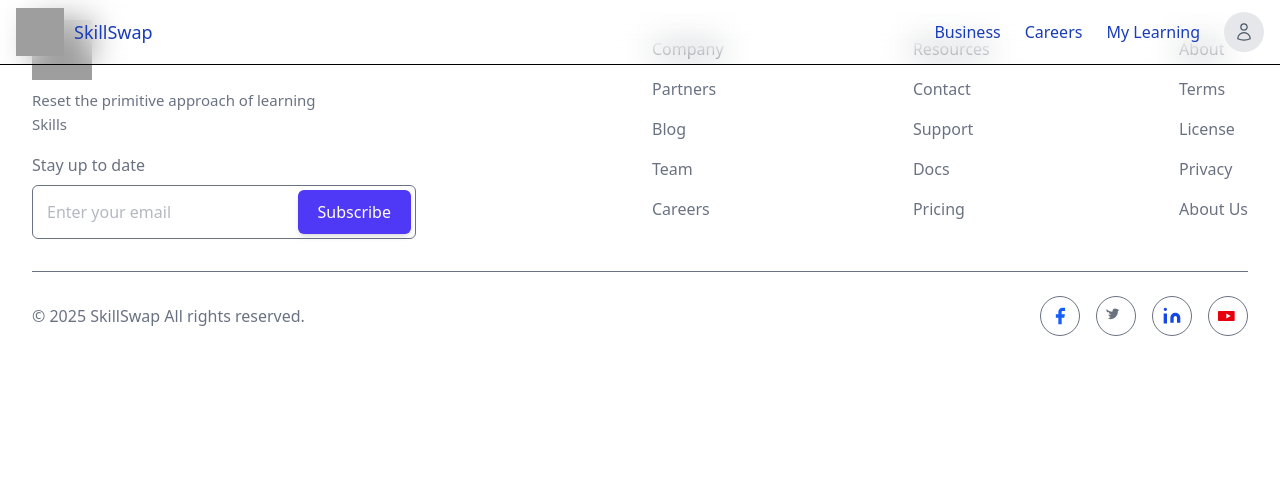
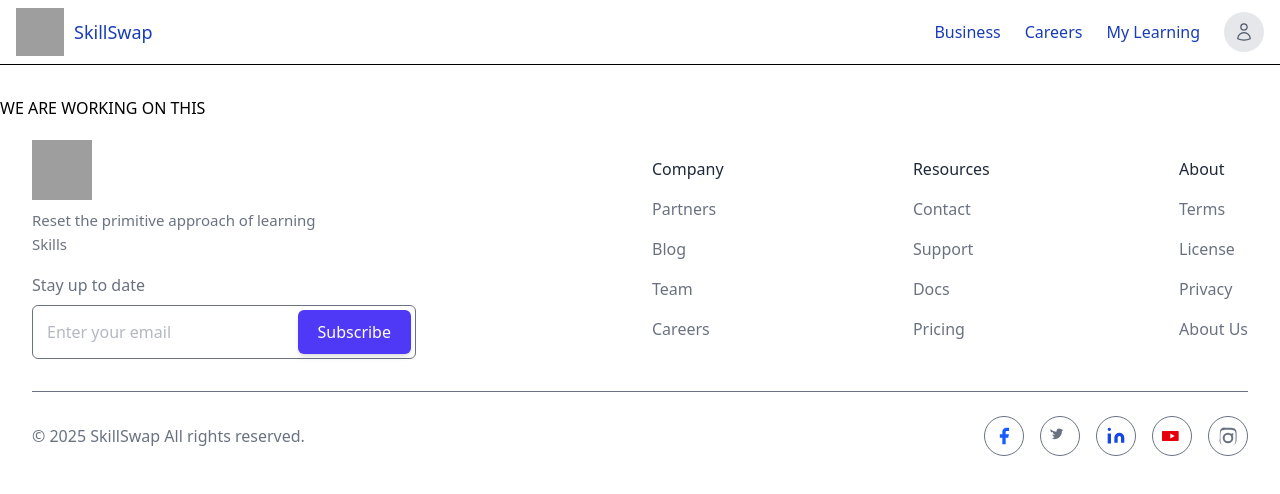
Before and after one commit to skillswapskill/SkillSwapPt, a React (Vite) app in the folder client/: page /profileclicked in a window 1280 px wide. Shown: the top 494 px of the page. Built offline with nearby package versions, Linux system fonts and the light colour scheme; no server answers; grey boxes are pictures that could not be loaded.

Commit message:
skills in profile card

```diff
--- a/client/src/App.jsx
+++ b/client/src/App.jsx
@@ -11,6 +11,7 @@ import Register from "./components/Register";
 import Business from "./components/Business"
 import Profile from "./components/Profile"
 import Dashboard from "./components/dashboard"
+import ProfileClicked from "./components/ProfileClicked";
 
 function App() {
   return (
@@ -27,6 +28,7 @@ function App() {
         <Route path="business" element={<Business/>}/>
         <Route path="/profile" element={<Profile/>}/>
         <Route path="/dashboard" element={<Dashboard/>}/>
+        <Route path="/profileclicked" element={<ProfileClicked />} />
       </Routes>
 
       <Footer />
--- a/client/src/components/Footer.jsx
+++ b/client/src/components/Footer.jsx
@@ -1,61 +1,67 @@
-import React from 'react';
+import React from "react";
 
 const Footer = () => {
   const footerNavs = [
     {
       label: "Company",
       items: [
-                { href: '#', name: 'Partners' },
-                { href: '#', name: 'Blog' },
-                { href: '#', name: 'Team' },
-                { href: '/careers', name: 'Careers' },
+        { href: "#", name: "Partners" },
+        { href: "#", name: "Blog" },
+        { href: "#", name: "Team" },
+        { href: "/careers", name: "Careers" },
       ],
     },
     {
       label: "Resources",
       items: [
-                { href: '#', name: 'Contact' },
-                { href: '#', name: 'Support' },
-                { href: '#', name: 'Docs' },
-                { href: '#', name: 'Pricing' },
+        { href: "#", name: "Contact" },
+        { href: "#", name: "Support" },
+        { href: "#", name: "Docs" },
+        { href: "#", name: "Pricing" },
       ],
     },
     {
       label: "About",
       items: [
-                { href: '#', name: 'Terms' },
-                { href: '#', name: 'License' },
-                { href: '#', name: 'Privacy' },
-                { href: '#', name: 'About Us' },
+        { href: "#", name: "Terms" },
+        { href: "#", name: "License" },
+        { href: "#", name: "Privacy" },
+        { href: "#", name: "About Us" },
       ],
-        }
+    },
   ];
 
   const socialIcons = [
     {
-            href: "#",
+      href: "https://www.facebook.com/profile.php?id=61577917421090",
       label: "Facebook",
       path: "M18 2h-3a5 5 0 00-5 5v3H7v4h3v8h4v-8h3l1-4h-4V7a1 1 0 011-1h3z",
-            color: "blue-600"
+      color: "blue-600",
     },
     {
-            href: "#",
+      href: "https://x.com/2025Skills72565",
       label: "Twitter",
       path: "M5 16c6 0 9.3-5 9.3-9.3v-.4A6.7 6.7 0 0016 4.5a6.4 6.4 0 01-1.9.5 3.3 3.3 0 001.4-1.8 6.5 6.5 0 01-2.1.8 3.3 3.3 0 00-5.6 3c-2.8-.1-5.3-1.4-7-3.4A3.3 3.3 0 002 7.7a3.3 3.3 0 001.5-.4v.1a3.3 3.3 0 002.6 3.2A3.4 3.4 0 013 10v.1a3.3 3.3 0 002.6 3.2 6.7 6.7 0 01-4.2 1.5A6.6 6.6 0 015 16",
-            color: "blue-400"
+      color: "blue-400",
     },
     {
-            href: "#",
+      href: "https://www.linkedin.com/in/skill-swap-434622373/",
       label: "LinkedIn",
       path: "M16 8a6 6 0 016 6v6h-4v-6a2 2 0 00-4 0v6h-4v-6a6 6 0 016-6zM2 9h4v12H2zM4 2a2 2 0 012 2v0a2 2 0 01-4 0v0a2 2 0 012-2z",
-            color: "blue-700"
+      color: "blue-700",
     },
     {
       href: "#",
       label: "YouTube",
       path: "M10 15l5.2-3-5.2-3v6zm9-9c.6 0 1 .4 1 1v10c0 .6-.4 1-1 1H1c-.6 0-1-.4-1-1V7c0-.6.4-1 1-1h18z",
-            color: "red-600"
-        }
+      color: "red-600",
+    },
+    {
+      href: "https://www.instagram.com/skillswap_2025/",
+      label: "Instagram",
+      path: "M12 2.2c3.2 0 3.6 0 4.9.1 1.2.1 2 .3 2.4.5.6.2 1 .5 1.4 1 .4.4.7.9 1 1.4.2.4.4 1.2.5 2.4.1 1.3.1 1.7.1 4.9s0 3.6-.1 4.9c-.1 1.2-.3 2-.5 2.4a3.8 3.8 0 01-1 1.4 3.8 3.8 0 01-1.4 1c-.4.2-1.2.4-2.4.5-1.3.1-1.7.1-4.9.1s-3.6 0-4.9-.1c-1.2-.1-2-.3-2.4-.5a3.8 3.8 0 01-1.4-1 3.8 3.8 0 01-1-1.4c-.2-.4-.4-1.2-.5-2.4C2.2 15.6 2.2 15.2 2.2 12s0-3.6.1-4.9c.1-1.2.3-2 .5-2.4.2-.6.5-1 .9-1.4.4-.4.9-.7 1.4-1 .4-.2 1.2-.4 2.4-.5C8.4 2.2 8.8 2.2 12 2.2zm0 2.4c-3.1 0-3.5 0-4.8.1-1 .1-1.6.3-2 .4-.5.2-.8.4-1.1.7-.3.3-.5.6-.7 1.1-.1.4-.3 1-.4 2-.1 1.3-.1 1.7-.1 4.8s0 3.5.1 4.8c.1 1 .3 1.6.4 2 .2.5.4.8.7 1.1.3.3.6.5 1.1.7.4.1 1 .3 2 .4 1.3.1 1.7.1 4.8.1s3.5 0 4.8-.1c1-.1 1.6-.3 2-.4.5-.2.8-.4 1.1-.7.3-.3.5-.6.7-1.1.1-.4.3-1 .4-2 .1-1.3.1-1.7.1-4.8s0-3.5-.1-4.8c-.1-1-.3-1.6-.4-2-.2-.5-.4-.8-.7-1.1-.3-.3-.6-.5-1.1-.7-.4-.1-1-.3-2-.4-1.3-.1-1.7-.1-4.8-.1zm0 3.4a6.4 6.4 0 110 12.8 6.4 6.4 0 010-12.8zm0 2.4a4 4 0 100 8 4 4 0 000-8zm5.2-1.8a1.4 1.4 0 110 2.8 1.4 1.4 0 010-2.8z",
+      color: "pink-500",
+    },
   ];
 
   return (
@@ -76,9 +82,7 @@ const Footer = () => {
                 placeholder="Enter your email"
                 className="w-full p-2.5 outline-none"
               />
-                            <button
-                                className="p-2.5 rounded-md text-white bg-indigo-600 outline-none shadow-md focus:shadow-none sm:px-5"
-                            >
+              <button className="p-2.5 rounded-md text-white bg-indigo-600 outline-none shadow-md focus:shadow-none sm:px-5">
                 Subscribe
               </button>
             </div>
@@ -91,7 +95,10 @@ const Footer = () => {
               <h4 className="text-gray-800 font-medium">{item.label}</h4>
               {item.items.map((el, idy) => (
                 <li key={idy}>
-                                    <a href={el.href} className="hover:underline hover:text-indigo-600">
+                  <a
+                    href={el.href}
+                    className="hover:underline hover:text-indigo-600"
+                  >
                     {el.name}
                   </a>
                 </li>
@@ -102,12 +109,17 @@ const Footer = () => {
       </div>
 
       <div className="mt-8 py-6 border-t items-center justify-between sm:flex">
-                <div className="mt-4 sm:mt-0">&copy; 2025 SkillSwap All rights reserved.</div>
+        <div className="mt-4 sm:mt-0">
+          &copy; 2025 SkillSwap All rights reserved.
+        </div>
         <div className="mt-6 sm:mt-0">
           <ul className="flex items-center space-x-4">
             {socialIcons.map((icon, index) => (
-                            <li key={index} className="w-10 h-10 border rounded-full flex items-center justify-center">
-                                <a href={icon.href} aria-label={icon.label}>
+              <li
+                key={index}
+                className="w-10 h-10 border rounded-full flex items-center justify-center"
+              >
+                <a href={icon.href} aria-label={icon.label}target="_blank">
                   <svg
                     className={`w-5 h-5 text-${icon.color}`}
                     fill="currentColor"
@@ -115,6 +127,7 @@ const Footer = () => {
                   >
                     <path d={icon.path} />
                   </svg>
+
                 </a>
               </li>
             ))}
--- /dev/null
+++ b/client/src/components/ProfileClicked.jsx
@@ -0,0 +1,19 @@
+import React from 'react'
+
+function ProfileClicked() {
+  return (
+    <div>
+      <br>
+      </br>
+      <br>
+      </br>
+      <br>
+      </br>
+      <br>
+      </br>
+      <h1>WE ARE WORKING ON THIS</h1>
+    </div>
+  )
+}
+
+export default ProfileClicked
--- a/client/src/components/dashboard.jsx
+++ b/client/src/components/dashboard.jsx
@@ -2,26 +2,27 @@ import React, { useEffect, useState } from "react";
 import axios from "axios";
 import { FaSearch } from "react-icons/fa";
 import { useUser } from "@clerk/clerk-react";
+import { useNavigate } from "react-router-dom";
 
 const Dashboard = () => {
   const { user, isSignedIn } = useUser();
+  const navigate = useNavigate();
 
   const [allUsers, setAllUsers] = useState([]);
   const [treesPlanted, setTreesPlanted] = useState(10000);
   const [search, setSearch] = useState("");
+  const [selectedUser, setSelectedUser] = useState(null); // 🌟 Popup state
 
-  // ✅ Sync logged-in user to backend (with profilePic!)
   const syncLoggedInUser = async () => {
     try {
       if (!user?.id) return;
-
       await axios.post(
         "http://localhost:5000/api/users/sync",
         {
           clerkId: user.id,
           name: user.fullName,
           email: user.primaryEmailAddress?.emailAddress,
-          profilePic: user.imageUrl, // 🔥 IMPORTANT FIX
+          profilePic: user.imageUrl,
         },
         { withCredentials: true }
       );
@@ -30,7 +31,6 @@ const Dashboard = () => {
     }
   };
 
-  // ✅ Get all users
   const fetchAllUsers = async () => {
     try {
       const res = await axios.get("http://localhost:5000/api/users/all", {
@@ -42,7 +42,6 @@ const Dashboard = () => {
     }
   };
 
-  // 🌱 Tree counter
   useEffect(() => {
     const interval = setInterval(() => {
       setTreesPlanted((prev) => prev + 1);
@@ -50,7 +49,6 @@ const Dashboard = () => {
     return () => clearInterval(interval);
   }, []);
 
-  // ✅ On load, sync and fetch
   useEffect(() => {
     if (isSignedIn) {
       syncLoggedInUser();
@@ -58,7 +56,6 @@ const Dashboard = () => {
     }
   }, [isSignedIn]);
 
-  // 🌞 Time greeting
   const getTimeGreeting = () => {
     const hour = new Date().getHours();
     if (hour < 5) return "Good Night 🌙";
@@ -66,12 +63,26 @@ const Dashboard = () => {
     if (hour < 18) return "Good Afternoon 🌇";
     return "Good Evening 🌃";
   };
+  const collectSkills = (users) => {
+    const skillSet = new Set();
 
+    users.forEach((user) => {
+      if (Array.isArray(user.skills)) {
+        user.skills.forEach((skill) => {
+          if (typeof skill === "string" && skill.trim()) {
+            skillSet.add(skill.trim());
+          }
+        });
+      }
+    });
+
+    return Array.from(skillSet).sort();
+  };
   return (
     <div className="min-h-screen flex flex-col justify-between px-6 py-10 bg-gradient-to-br from-purple-100 via-white to-blue-100">
       {/* Greeting */}
-      <br></br>
-      <br></br>
+      <br />
+      <br />
       <h1 className="text-3xl font-bold text-center mb-8 text-blue-700">
         {getTimeGreeting()}, {user?.firstName || "Learner"}
       </h1>
@@ -101,9 +112,10 @@ const Dashboard = () => {
                 title={u.name}
               >
                 <img
-                  src={u.profilePic || "/user.png"} // fallback image
+                  src={u.profilePic || "/user.png"}
                   alt={u.name}
                   className="w-full h-full object-cover cursor-pointer"
+                  onClick={() => setSelectedUser(u)} // 👈 Show popup
                 />
               </div>
               <p className="mt-2 text-sm text-center font-medium text-blue-800 truncate max-w-[5rem]">
@@ -118,6 +130,51 @@ const Dashboard = () => {
         <p className="text-lg font-medium">Number of Trees Planted 🌱</p>
         <p className="text-3xl font-bold">{treesPlanted.toLocaleString()}</p>
       </div>
+
+      {/* 🚀 Popup Modal */}
+      {selectedUser && (
+        <div className="fixed inset-0 z-50 backdrop-blur-sm bg-black/30 flex justify-center items-center">
+          <div className="bg-white rounded-lg p-6 shadow-xl w-[90%] max-w-sm relative">
+            <button
+              onClick={() => setSelectedUser(null)}
+              className="absolute top-2 right-3 text-2xl font-bold text-gray-500 hover:text-red-600"
+            >
+              &times;
+            </button>
+            <div className="flex flex-col items-center">
+              <img
+                src={selectedUser.profilePic || "/user.png"}
+                alt={selectedUser.name}
+                className="w-24 h-24 rounded-full object-cover mb-4 border-2 border-blue-500"
+              />
+              <h2 className="text-xl font-semibold text-blue-800 mb-2">
+                {selectedUser.name}
+              </h2>
+              {/* 🧠 Skills Display */}
+              <div className="flex flex-wrap gap-2 justify-center mt-2">
+                {selectedUser.skills && selectedUser.skills.length > 0 ? (
+                  selectedUser.skills.map((skill, i) => (
+                    <span
+                      key={i}
+                      className="px-3 py-1 bg-blue-100 text-blue-700 text-sm rounded-full shadow-sm"
+                    >
+                      {skill}
+                    </span>
+                  ))
+                ) : (
+                  <p className="text-gray-500 text-sm">No skills listed</p>
+                )}
+              </div>
+              <button
+                onClick={() => navigate("/profileclicked")}
+                className="mt-4 px-4 py-2 bg-blue-600 text-white rounded-full hover:bg-blue-700"
+              >
+                View Full Profile
+              </button>
+            </div>
+          </div>
+        </div>
+      )}
     </div>
   );
 };
```
Also changed, not shown: 1 other file (tests, documents, lock files or other folders). Lines whose indentation alone changed are shown as unchanged.
